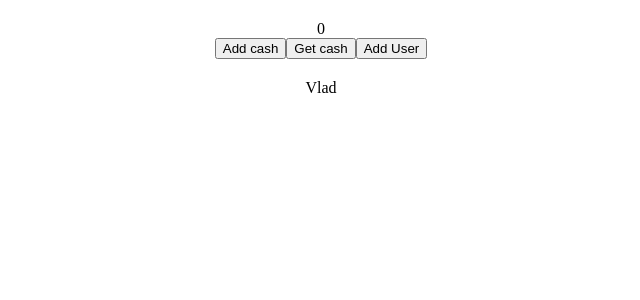
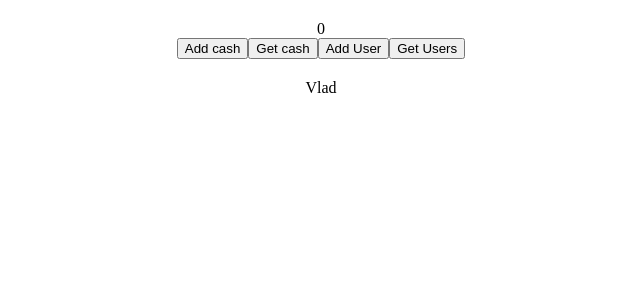
Before and after one commit to Vladislav-Nickolaevich/redux-cash-and-users, a React (Create React App) app: page / in a window 1280 px wide. Shown: the top 300 px of the page, without its empty margins (319-959 px from the left). Built offline with nearby package versions, Linux system fonts and the light colour scheme.

Commit message:
Changed useDispatch on the useAppDispatch, i thunk and other tools

```diff
--- a/package.json
+++ b/package.json
@@ -10,11 +10,13 @@
     "@types/node": "^16.7.13",
     "@types/react": "^18.0.0",
     "@types/react-dom": "^18.0.0",
+    "axios": "^1.4.0",
     "react": "^18.2.0",
     "react-dom": "^18.2.0",
     "react-redux": "^8.1.1",
     "react-scripts": "5.0.1",
     "redux": "^4.2.1",
+    "redux-thunk": "^2.4.2",
     "typescript": "^4.4.2",
     "web-vitals": "^2.1.0"
   },
--- a/src/App.tsx
+++ b/src/App.tsx
@@ -1,13 +1,14 @@
 import React from 'react';
 import './App.css';
-import {useDispatch, useSelector} from "react-redux";
-import {RootStateType} from "./state/store";
+import {useSelector} from "react-redux";
+import {RootStateType, useAppDispatch} from "./state/store";
 import {addCashAC, getCashAC} from "./state/cash-reducer";
 import {addUserAC, deleteUserAC, UserType} from "./state/user-reducer";
+import {getManyUsers} from "./state/getManyUsers";
 
 
 function App() {
-    const dispatch = useDispatch()
+    const dispatch = useAppDispatch()
     const cashSelector: number = useSelector<RootStateType, number>(state => state.cash.cash)
     const userSelector: UserType[] = useSelector<RootStateType, UserType[]>(state => state.users.users)
 
@@ -37,6 +38,7 @@ function App() {
                 <button onClick={() => getCash(Number(prompt()))}>Get cash</button>
 
                 <button onClick={() => addUser(String(prompt()))}>Add User</button>
+                <button onClick={() => dispatch(getManyUsers())}>Get Users</button>
             </div>
 
             <div style={{textAlign: 'center', marginTop: '20px'}}>
--- a/src/state/store.ts
+++ b/src/state/store.ts
@@ -1,6 +1,8 @@
-import {combineReducers, createStore} from "redux";
+import {AnyAction, applyMiddleware, combineReducers, createStore} from "redux";
 import {cashReducer} from "./cash-reducer";
 import {userReducer} from "./user-reducer";
+import thunk, {ThunkDispatch} from "redux-thunk";
+import {useDispatch} from "react-redux";
 
 export type RootStateType =  ReturnType< typeof rootReducer>
 
@@ -11,7 +13,9 @@ const rootReducer = combineReducers({
 })
 
 
-const store = createStore(rootReducer)
+const store = createStore(rootReducer, applyMiddleware(thunk))
 
+export type AppDispatch = ThunkDispatch<RootStateType, any, AnyAction>
+export const useAppDispatch = () => useDispatch<AppDispatch>()
 
 export default store
```
Also changed, not shown: 2 other files (tests, documents, lock files or other folders).
